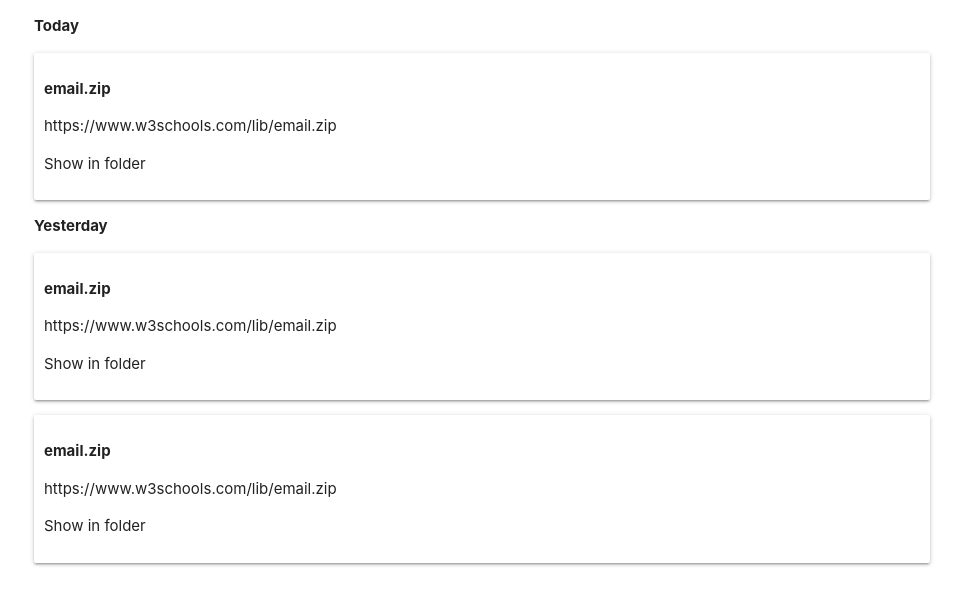
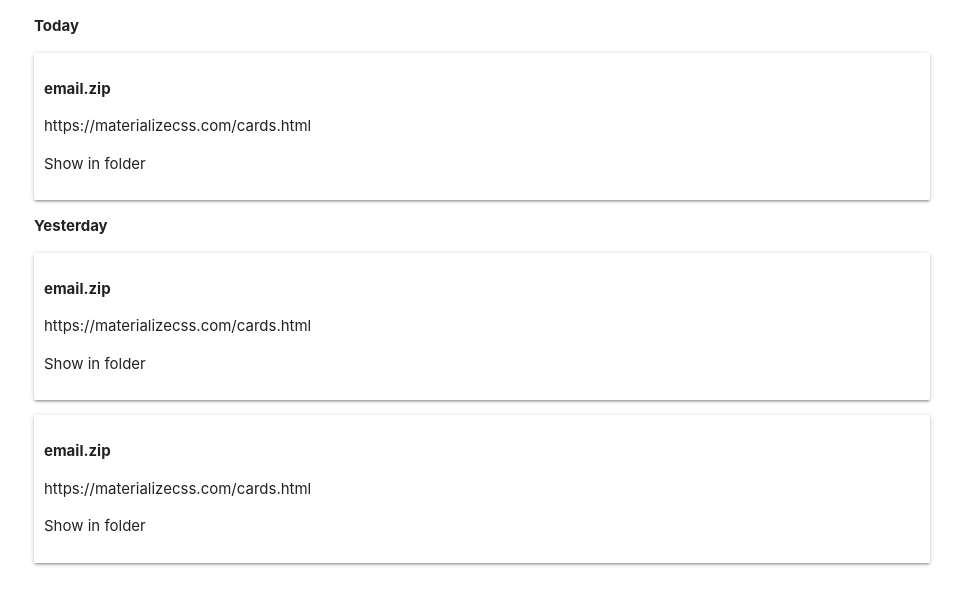
Before and after one commit to ShunLeiNadiMoe/UI-UX-Mockery, a plain HTML site: page index2.html in a window 1280 px wide. Shown: the whole page, without its empty margins (158-1121 px from the left). Drawn offline with Linux system fonts and the light colour scheme.

Commit message:
write index2 file for card

```diff
--- a/index2.html
+++ b/index2.html
@@ -15,7 +15,7 @@
  <div class="panel white card display-container">
    <div style="padding:10px">
    <p class="text-blue"><b>email.zip</b></p>
-   <p>https://www.w3schools.com/lib/email.zip</p>
+   <p>https://materializecss.com/cards.html</p>
    <p class="text-blue">Show in folder</p>
    </div>
  </div>
@@ -24,7 +24,7 @@
  <div class="panel white card display-container">
    <div style="padding:10px">
    <p class="text-blue"><b>email.zip</b></p>
-   <p>https://www.w3schools.com/lib/email.zip</p>
+   <p>https://materializecss.com/cards.html</p>
    <p class="text-blue">Show in folder</p>
    </div>
  </div>
@@ -32,7 +32,7 @@
  <div class="panel white card display-container">
    <div style="padding:10px">
    <p class="text-blue"><b>email.zip</b></p>
-   <p>https://www.w3schools.com/lib/email.zip</p>
+   <p>https://materializecss.com/cards.html</p>
    <p class="text-blue">Show in folder</p>
    </div>
  </div>
```
